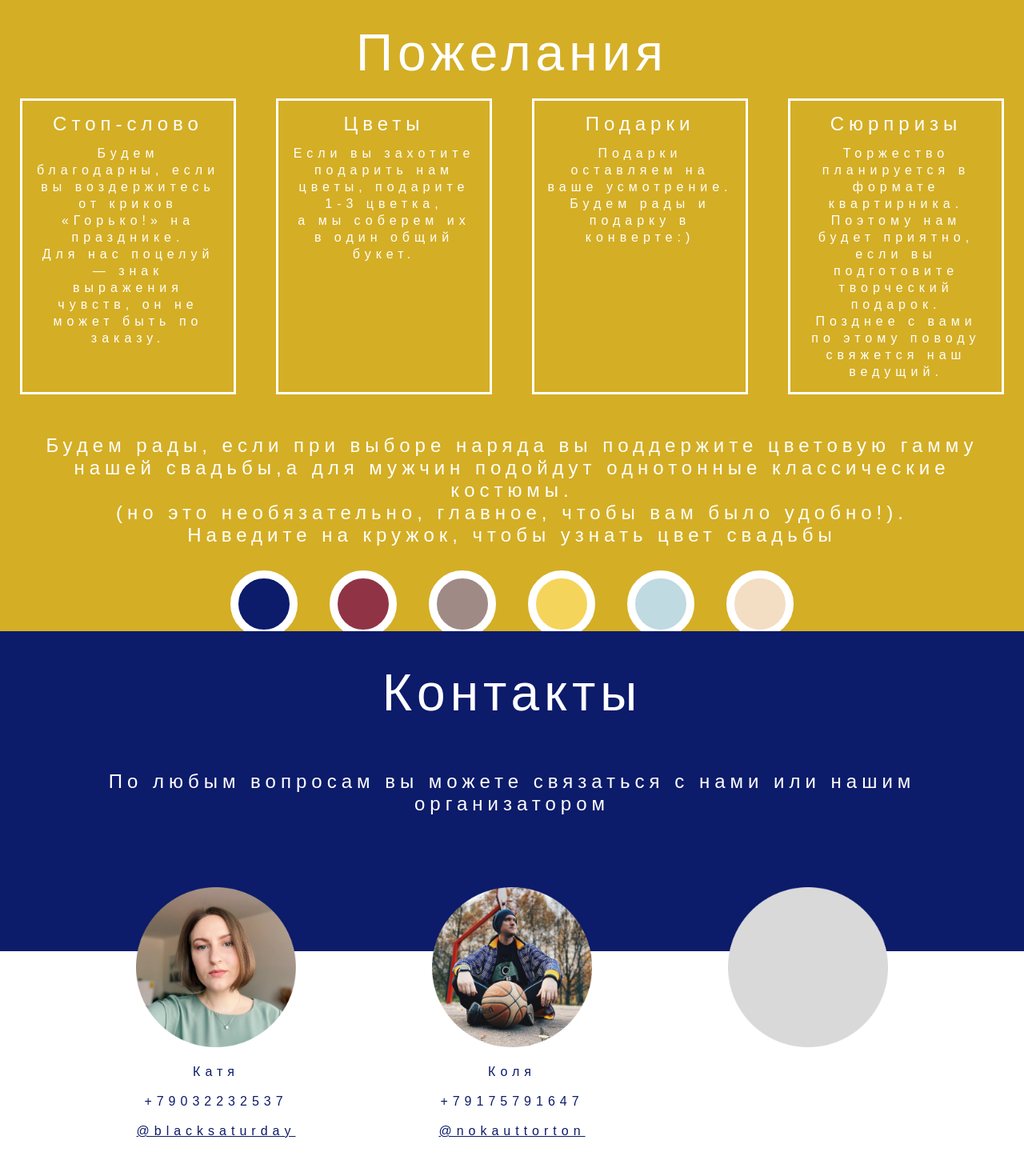
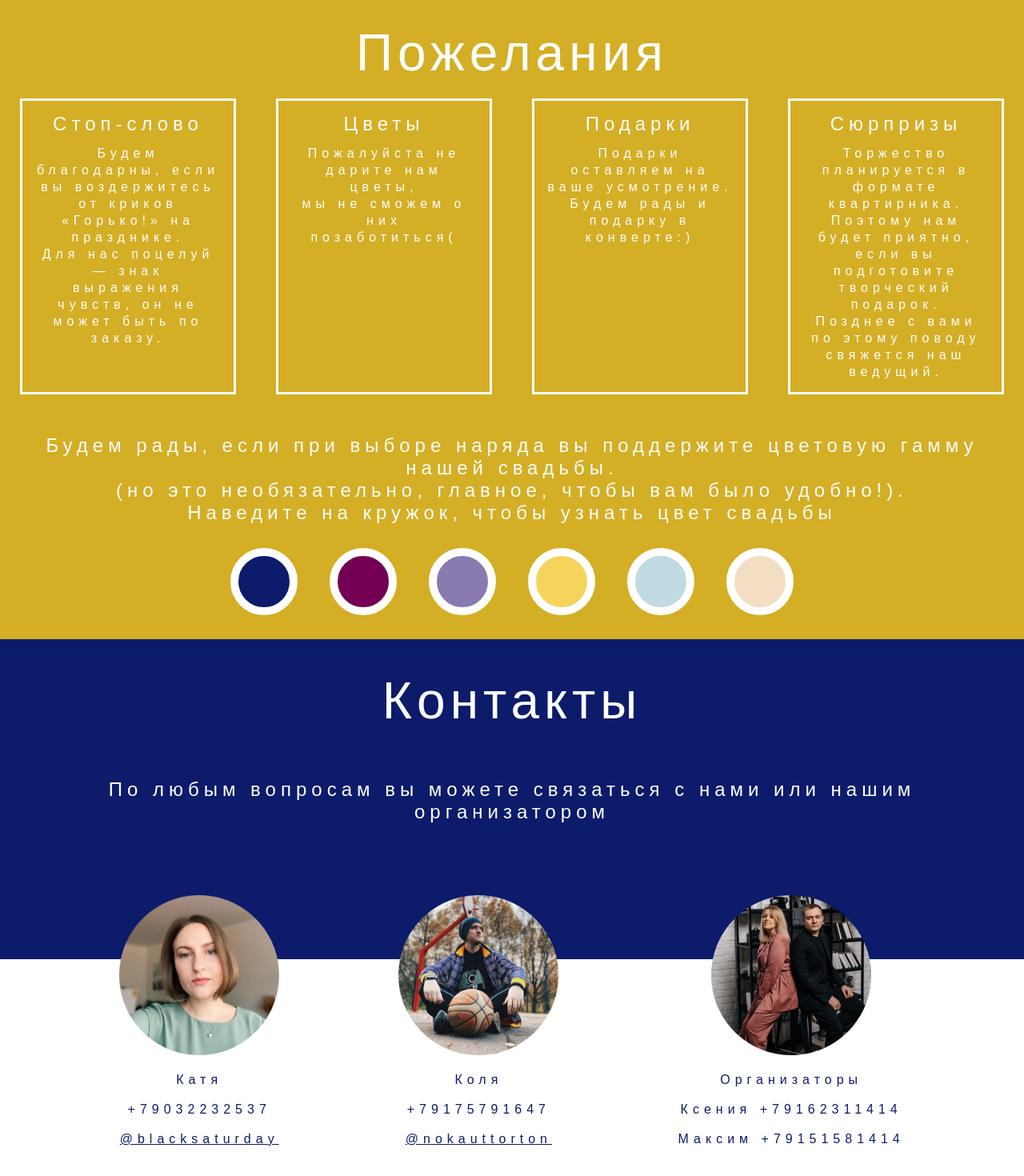
Before and after one commit to nokauttorton/kk-wedding, a Vue app: page / in a window 1280 px wide. Shown: the part 3211-4681 px from the top of the page at 80% size. Built offline with nearby package versions, Linux system fonts and the light colour scheme.

Commit message:
version 0.1.13

```diff
--- a/src/assets/scss/index.scss
+++ b/src/assets/scss/index.scss
@@ -272,11 +272,11 @@ body {
             padding-left: 0;
         }
         .shedule-block {
-            height: 100vh;
+            min-height: 100vh;
             width: 100%;
         }
         .place-block {
-            height: 100vh;
+            min-height: 100vh;
             width: 100%;
             .venue {
                 width: inherit;
@@ -442,7 +442,7 @@ body {
         }
     }
     .suggestions-block {
-        height: 100vh;
+        min-height: 100vh;
         .suggestions {
             justify-content: space-evenly;
             white-space: inherit;
--- a/src/views/MainPage.vue
+++ b/src/views/MainPage.vue
@@ -86,7 +86,7 @@
             <div class="page-title-small" v-html="suggestion.text"></div>
           </div>
         </div>
-        <div class="page-title-middle suggestions-description text-center mt-5 prl-3">Будем рады, если при выборе наряда вы поддержите цветовую гамму нашей свадьбы,а для мужчин подойдут однотонные классические костюмы.
+        <div class="page-title-middle suggestions-description text-center mt-5 prl-3">Будем рады, если при выборе наряда вы поддержите цветовую гамму нашей свадьбы.
           <br/>(но это необязательно, главное, чтобы вам было удобно!).
           <br/>Наведите на кружок, чтобы узнать цвет свадьбы
         </div>
@@ -108,7 +108,7 @@
           <div class="contact-persons">
             <div class="contact-person" v-for="contact in contacts" :key="contact.photo">
               <img :src="getImgUrl(contact.photo)" height="200" width="200" :alt="contact.name" class="person-photo"/>
-              <p class="page-title-small text-blue">{{ contact.name }}</p>
+              <p class="page-title-small text-blue" v-html="contact.name"/>
               <p class="page-title-small text-blue">{{ contact.phoneNumber }}</p>
               <a class="page-title-small text-blue" target="_blank" :href="getTelegramLink(contact.telegramTag)">{{ contact.telegramTag }}</a>
             </div>
@@ -136,7 +136,7 @@ export default {
           },
           {
             title: 'Цветы',
-            text: 'Если вы захотите подарить нам цветы, подарите 1-3 цветка, <br/>а мы соберем их в один общий букет.'
+            text: 'Пожалуйста не дарите нам цветы, <br/>мы не сможем о них позаботиться('
           },
           {
             title: 'Подарки',
@@ -155,14 +155,14 @@ export default {
             openMobileTooltip: false
           },
           {
-            color: 'rgba(116, 0, 83, 0.7)',
-            rgba: 'rgba(116, 0, 83, 0.7)',
+            color: 'rgba(116, 0, 83, 1)',
+            rgba: 'rgba(116, 0, 83, 1)',
             title: 'малиновый',
             openMobileTooltip: false
           },
           {
-            color: 'rgba(137, 123, 175, 0.7)',
-            rgba: 'rgba(137, 123, 175, 0.7)',
+            color: 'rgba(137, 123, 175, 1)',
+            rgba: 'rgba(137, 123, 175, 1)',
             title: 'лиловый',
             openMobileTooltip: false
           },
@@ -199,9 +199,9 @@ export default {
             telegramTag: '@nokauttorton'
           },
           {
-            photo: 'noPhotoPerson.png',
-            name: '',
-            phoneNumber: '',
+            photo: 'organizers.png',
+            name: '<div style="margin-bottom: 16px;">Организаторы</div>Ксения +79162311414',
+            phoneNumber: 'Максим +79151581414',
             telegramTag: ''
           },
         ]
@@ -222,7 +222,15 @@ export default {
         return 'javascript:void'
       },
       openMobileTooltipToggle(item) {
+        if (!item.openMobileTooltip) {
+          this.closeAllColorsTooltips()
+        }
         item.openMobileTooltip = !item.openMobileTooltip
+      },
+      closeAllColorsTooltips() {
+        this.colors.forEach(color => {
+            color.openMobileTooltip = false
+        })
       },
       mobileTooltipStyle(item) {
         return  item.openMobileTooltip ? 'display: block; visibility: visible;' : ''
```
Also changed, not shown: src/assets/organizers.png (added).
